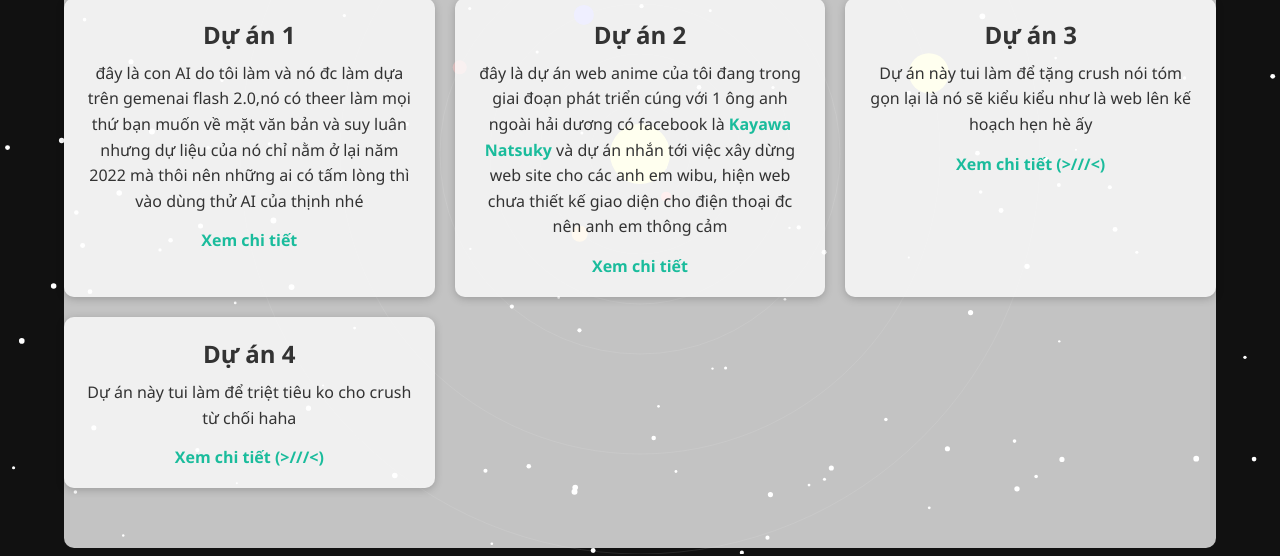
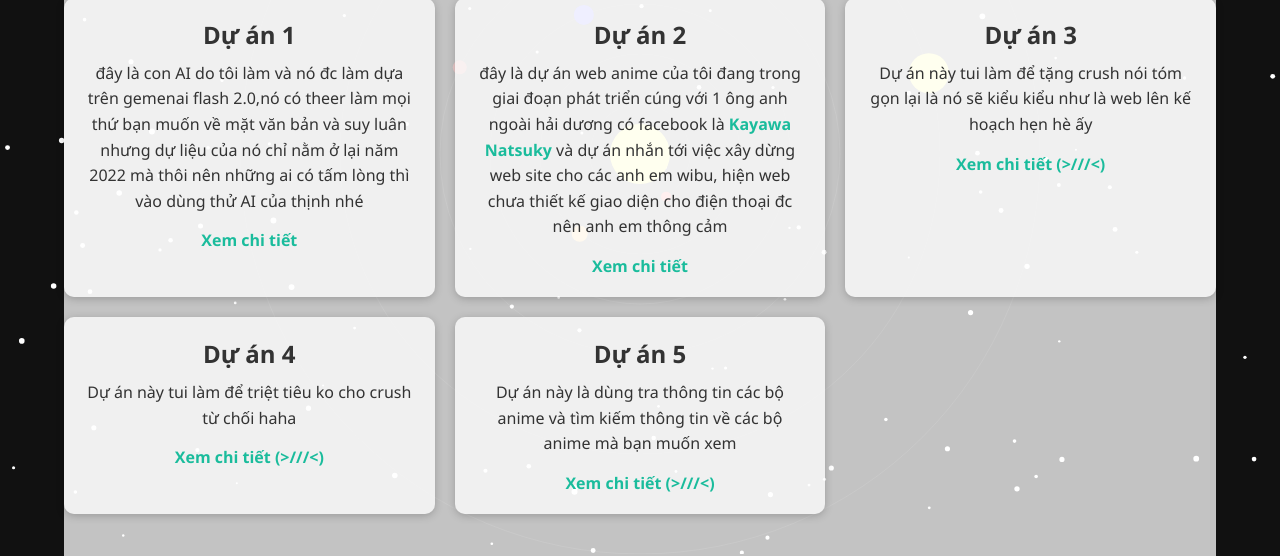
Before and after one commit to maitrongthinh/Portfolio, a plain HTML site: page projects.html in a window 1280 px wide. Shown: the part 246-802 px from the top of the page. Drawn offline with Linux system fonts and the light colour scheme.

Commit message:
chỉnh sửa thêm dự án 5

```diff
--- a/projects.html
+++ b/projects.html
@@ -47,6 +47,11 @@
         <p>Dự án này tui làm để triệt tiêu ko cho crush từ chối haha </p>
         <a href="https://maitrongthinh.github.io/trahoi.githud.io/" target="_blank">Xem chi tiết (>///<)</a>
       </div>
+      <div class="project-card">
+        <h3>Dự án 5</h3>
+        <p>Dự án này là dùng tra thông tin các bộ anime và tìm kiếm thông tin về các bộ anime mà bạn muốn xem  </p>
+        <a href="https://maitrongthinh.github.io/anime-info/" target="_blank">Xem chi tiết (>///<)</a>
+      </div>
       <!-- Bạn có thể thêm nhiều dự án khác tại đây -->
     </div>
   </section>
```
